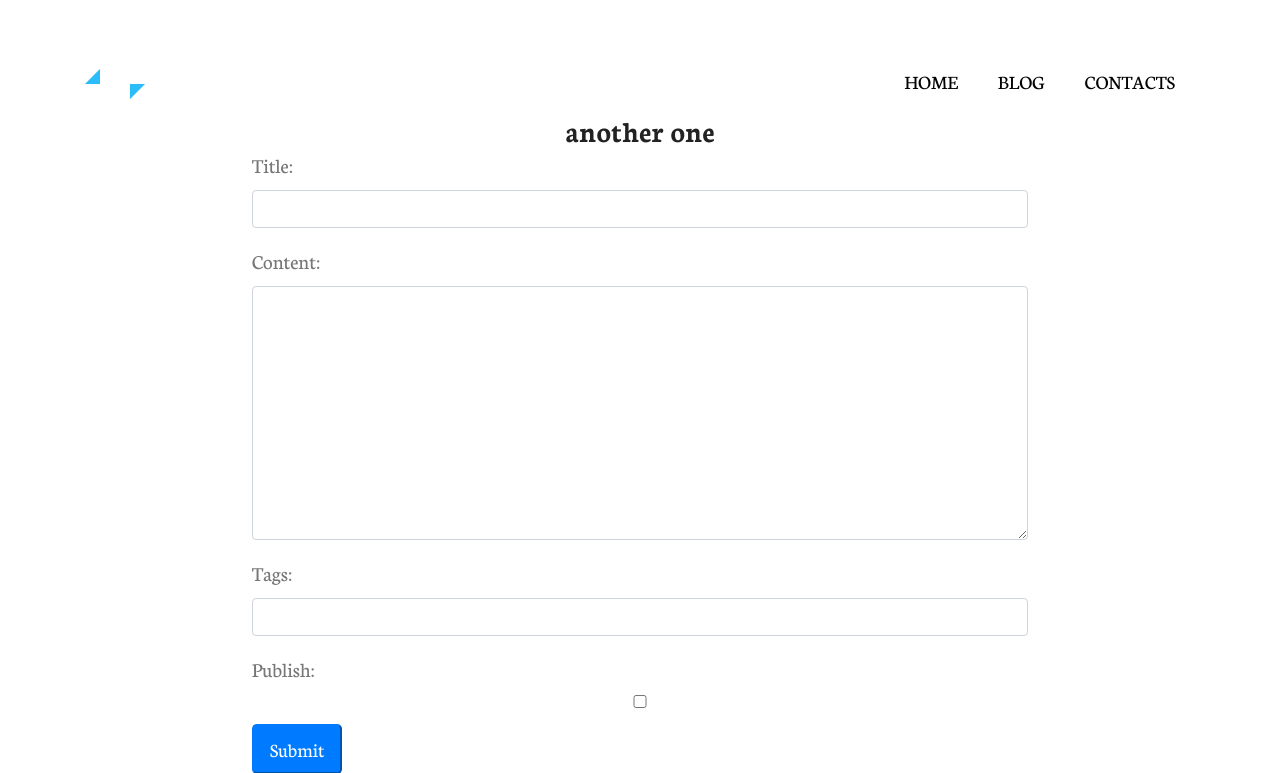
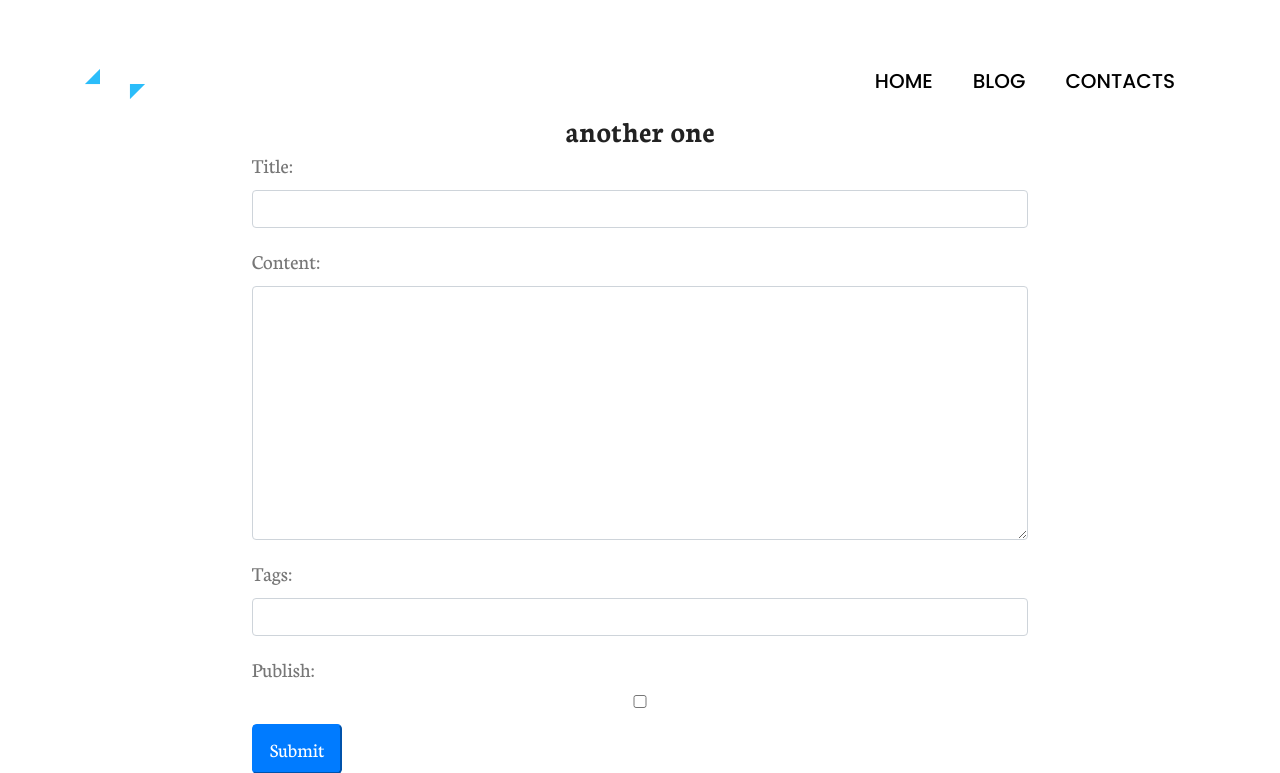
Before and after one commit to BahatiPhill/portfolio, a Django app: page /blog/another_one/ in a window 1280 px wide. Shown: the top 773 px of the page. Run offline with Django 3.2, Linux system fonts and the light colour scheme; the visitor is signed in with stand-in values (Sample User, id 1); some libraries are stand-ins or nearby versions.

Commit message:
font menu changed

```diff
--- a/blog/templates/base.html
+++ b/blog/templates/base.html
@@ -1,7 +1,7 @@
 {% load static %}
 
 <!DOCTYPE html>
-	<html lang="zxx" class="no-js">
+	<html lang="en" class="no-js">
 	<head>
 		<!-- Mobile Specific Meta -->
 		<meta name="viewport" content="width=device-width, initial-scale=1, shrink-to-fit=no">
@@ -25,8 +25,8 @@
 		<script>hljs.initHighlightingOnLoad();</script>
 
 		<link href="https://fonts.googleapis.com/css?family=Neuton:400,400i,700,800" rel="stylesheet">
-		<!--<link href="https://fonts.googleapis.com/css?family=Poppins:100,200,400,300,500,600,700" rel="stylesheet">
-		<link href="https://fonts.googleapis.com/css?family=ZCOOL+QingKe+HuangYou" rel="stylesheet">-->
+		<link href="https://fonts.googleapis.com/css?family=Poppins:100,200,400,300,500,600,700" rel="stylesheet">
+		<!--<link href="https://fonts.googleapis.com/css?family=ZCOOL+QingKe+HuangYou" rel="stylesheet">-->
 			<!--
 			CSS
 			============================================= -->
@@ -55,9 +55,9 @@
 
 						  <div class="collapse navbar-collapse justify-content-end align-items-center" id="navbarSupportedContent">
 						    <ul class="navbar-nav">
-								<li><a href="{% url 'home' %}">Home</a></li>
-								<li><a href="{% url 'blog' %}">Blog</a></li>
-								<li><a href="{% url 'contacts' %}">Contacts</a></li>
+								<li><a href="{% url 'home' %}" style="font-family: 'Poppins', sans-serif;">Home</a></li>
+								<li><a href="{% url 'blog' %}" style="font-family: 'Poppins', sans-serif;">Blog</a></li>
+								<li><a href="{% url 'contacts' %}" style="font-family: 'Poppins', sans-serif;">Contacts</a></li>
 
 						    </ul>
 						  </div>
```
